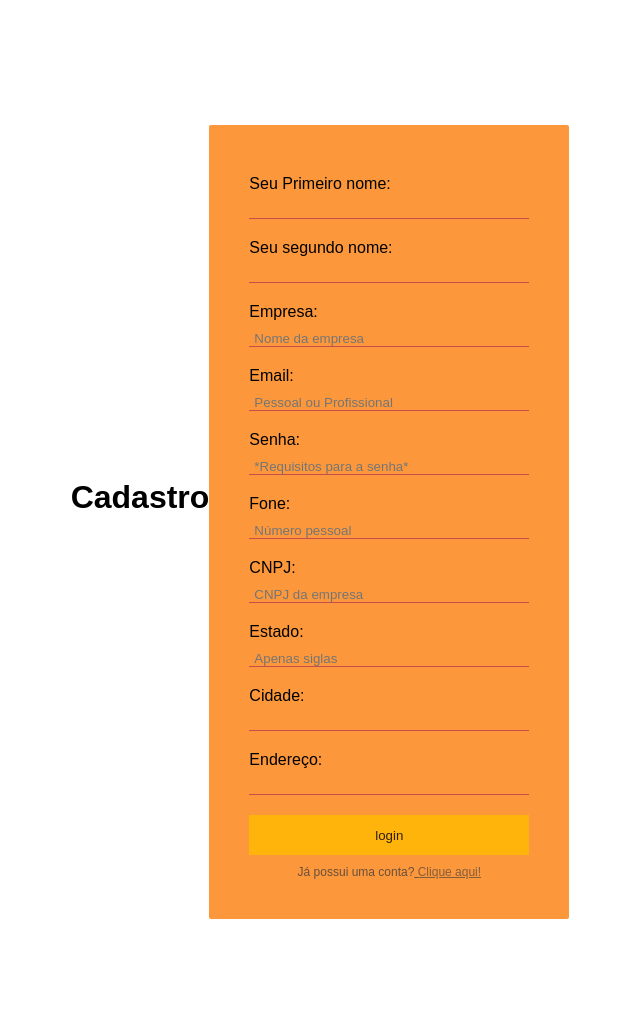
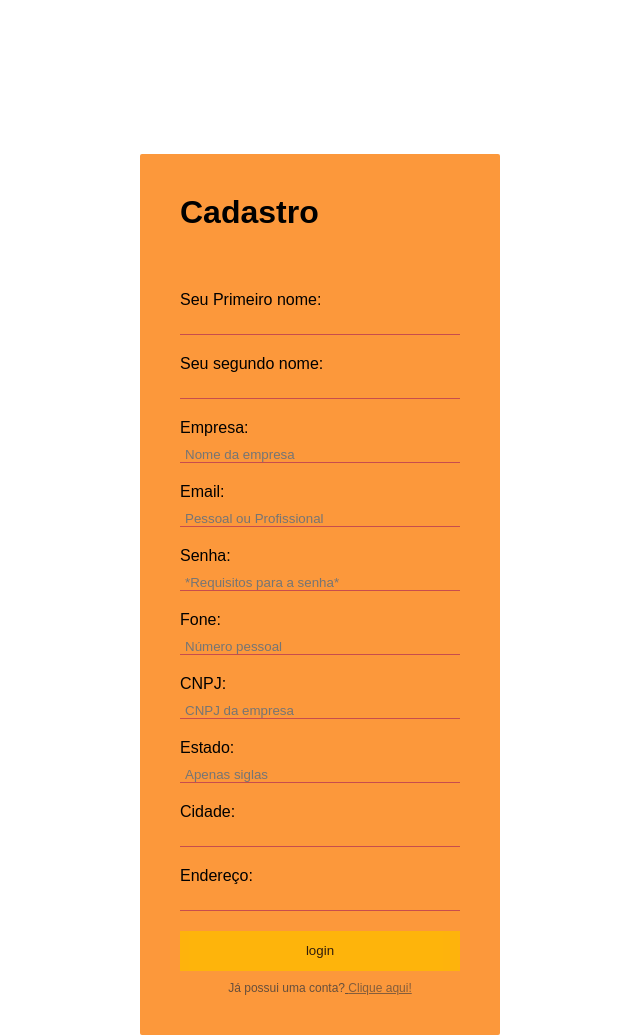
Before and after one commit to Guilherme-Araujo-Dev/Mar-Sol, a PHP site: page /logarse.php in a window 1280 px wide. Shown: the part 64-1099 px from the top of the page, without its empty margins (320-960 px from the left). Before the commit the page ends 983 px from the top, so only its background shows below. Run offline with PHP 8.4, Linux system fonts and the light colour scheme.

Commit message:
coloquei a palavra cadastro na pagina logarse

```diff
--- a/Login.php
+++ b/Login.php
@@ -50,7 +50,6 @@ BACKGROUND-IMAGE: url(imagens/ai.jpg)
 }</STYLE>
 -->
 <div id="login">
-
     <form class="card">
 
         <div class="card-header">
--- a/logarse.php
+++ b/logarse.php
@@ -43,13 +43,12 @@
 -->
 </header>
 <body>
-<br><br><br><br><br><br><br><br><br>
+<br><br><br><br><br><br><br><br><br><br><br><br><br>
     <div class="corpo">
-        <div class="card-header">
-            <h1>Cadastro</h1>
-        </div>
-
         <div class="forms">
+            <div class="forms-header">
+                <h1>Cadastro</h1>
+            </div>
             <div class="form">
                 <label for="nome">Seu Primeiro nome:</label>
                 <input id="nome" name="nome" type="text" placeholder="" class="campo">
--- a/style - Copia.css
+++ b/style - Copia.css
@@ -301,6 +301,11 @@ IMAGENS LOCALIZADAS NA PÁGINA INDEX (PRIMEIRA IMAGEM DAS 3)👇👇👇👇
     padding:10px 0;
 }
 
+.forms-header{
+    padding-bottom: 50px;
+    color: black;
+}
+
 .form input{
     margin-top: 10px;
     padding:0 5px;
```
Lines whose indentation alone changed are shown as unchanged.
